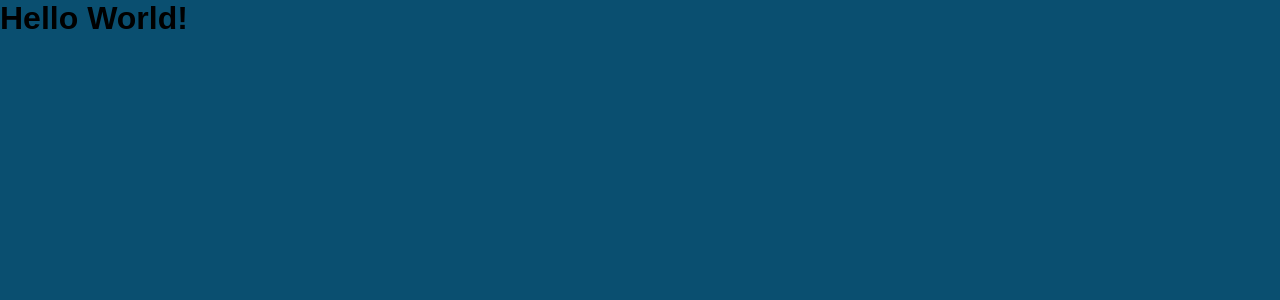
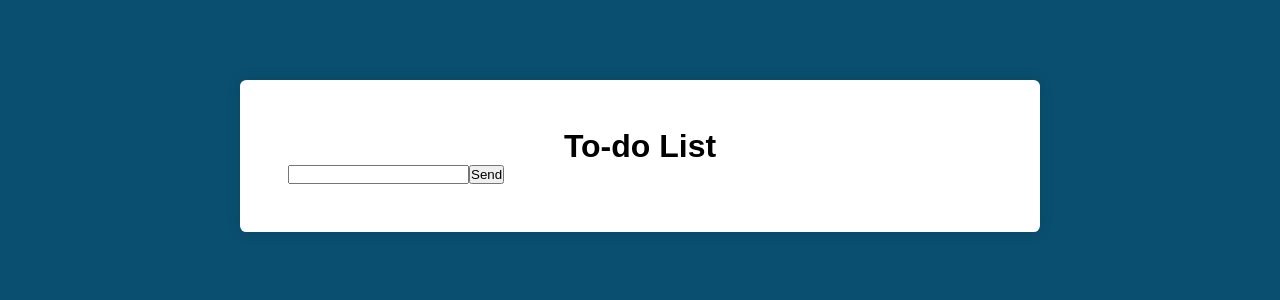
Before and after one commit to gabrielpiomachado/to-do-list, a React (Vite) app: page / in a window 1280 px wide. Shown: the top 300 px of the page. Built offline with nearby package versions, Linux system fonts and the light colour scheme.

Commit message:
first component

```diff
--- a/src/App.jsx
+++ b/src/App.jsx
@@ -1,6 +1,6 @@
-import React from 'react';
+import Index from './components/Index';
 import './App.css';
 
 export default function App() {
-  return <h1>Hello World!</h1>;
+  return <Index />;
 }
--- /dev/null
+++ b/src/components/Index/index.css
@@ -0,0 +1,13 @@
+.index {
+  background: #fff;
+  padding: 3rem;
+  margin: 5rem auto;
+  max-width: 50rem;
+  border-radius: 0.4rem;
+  box-shadow: 0 0 1rem rgba(0, 0, 0, 0.1);
+}
+
+.index h1 {
+  font-size: 2rem;
+  text-align: center;
+}
--- /dev/null
+++ b/src/components/Index/index.jsx
@@ -0,0 +1,22 @@
+import { useState } from 'react';
+import './index.css';
+
+export default function Index() {
+  const [newTask, setTask] = useState('');
+
+  const handleChange = (e) => {
+    setTask(e.target.value);
+  };
+
+  return (
+    <div className="index">
+      <h1>To-do List</h1>
+      <h2>{newTask}</h2>
+
+      <form action="#">
+        <input onChange={handleChange} type="text" />
+        <button type="submit">Send</button>
+      </form>
+    </div>
+  );
+}
```
